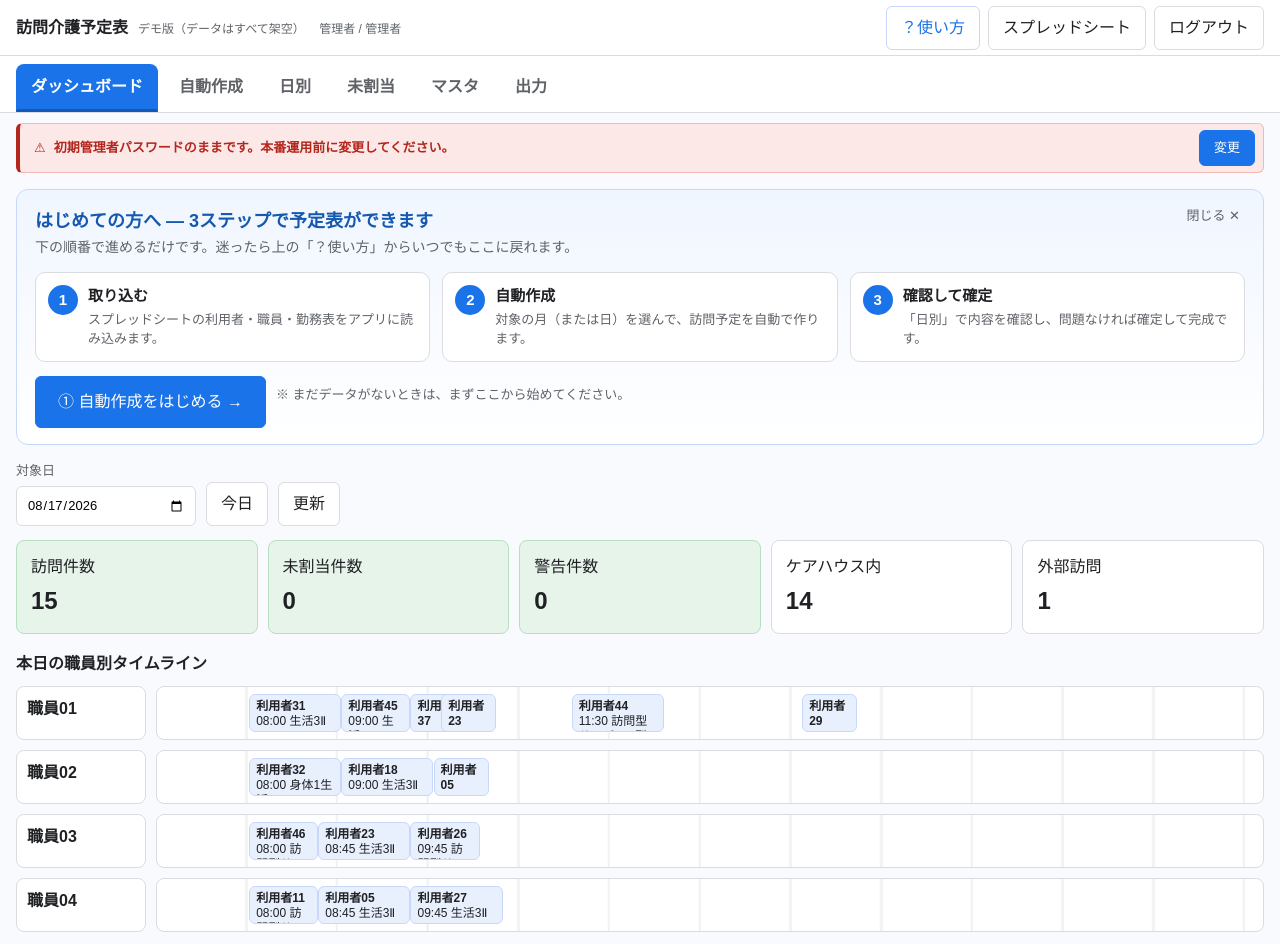
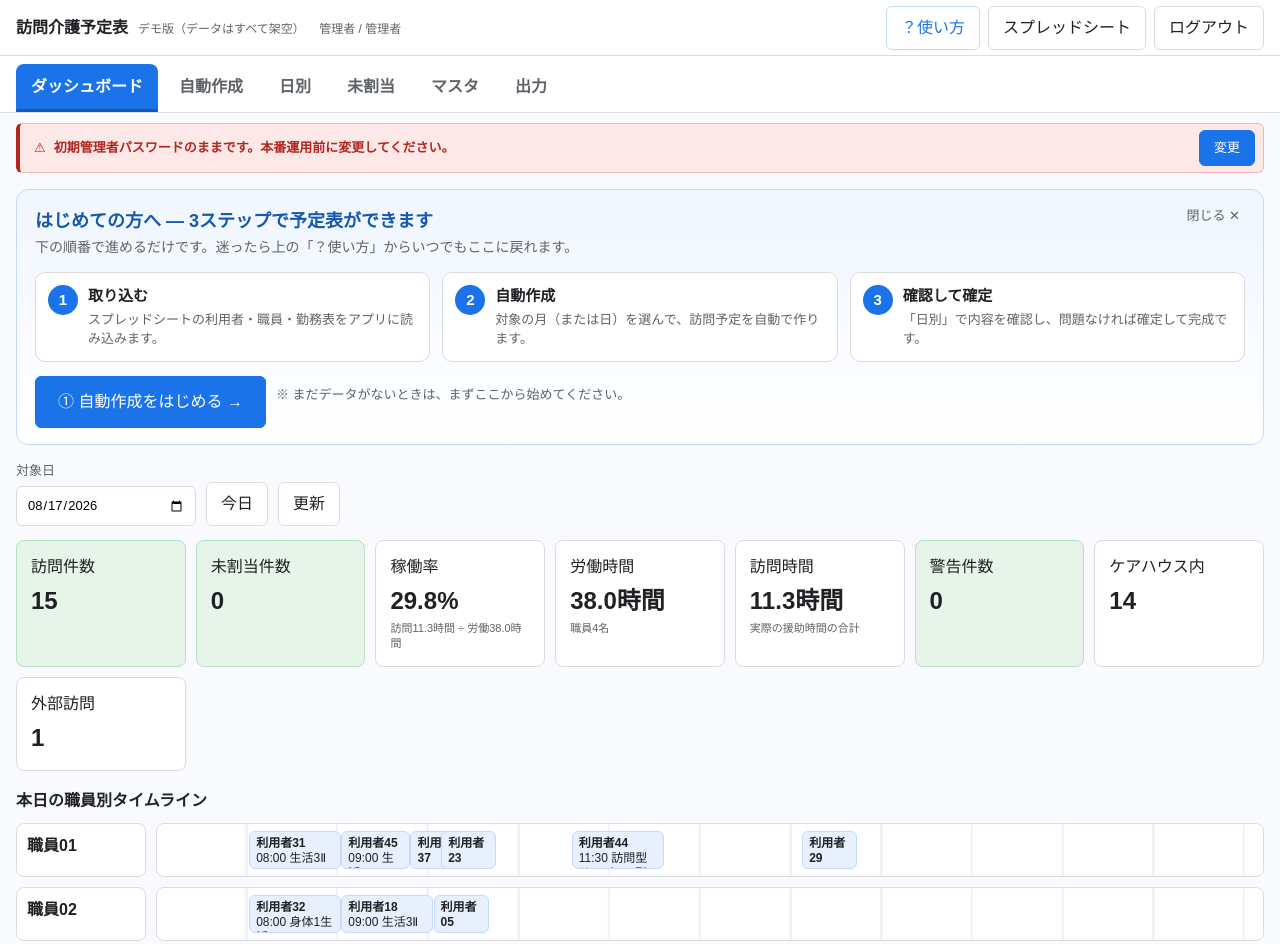
Before and after one commit to ginshoen/helper-schedule-demo, a plain HTML site: page index.html in a window 1280 px wide. Shown: the top 944 px of the page. Drawn offline with Linux system fonts and the light colour scheme.

Commit message:
ダッシュボードに稼働率・労働時間・訪問時間を追加
Co-Authored-By: Claude Opus 5 <noreply@anthropic.com>

```diff
--- a/index.html
+++ b/index.html
@@ -181,6 +181,7 @@
     padding: 14px;
   }
   .summary-card strong { display: block; font-size: 24px; margin-top: 4px; }
+  .summary-card .card-note { display: block; margin-top: 2px; color: var(--muted); font-size: 11px; line-height: 1.4; }
   .summary-card.warn { background: var(--warn-bg); border-color: #f3b8b3; }
   .summary-card.ok { background: var(--ok-bg); border-color: #b7dfc1; }
   .section-title {
@@ -887,7 +888,7 @@
     const wLong = previewWeekday(date);
     const w = wLong.charAt(0);
     const plans = SHEET_PLANS[w] || [];
-    if (!w || !plans.length) return (dayCache[date] = { schedules: [], unassigned: [] });
+    if (!w || !plans.length) return (dayCache[date] = { schedules: [], unassigned: [], staffOnDuty: 0 });
 
     // その曜日の固定時刻を利用者ごとのキューにする
     const fixedQueue = {};
@@ -982,7 +983,9 @@
     });
 
     schedules.sort((a, b) => toMin(a['開始時刻']) - toMin(b['開始時刻']));
-    return (dayCache[date] = { schedules, unassigned });
+    // その日に勤務する職員数（日曜は日曜出勤可の職員のみ）
+    const staffOnDuty = SHEET_STAFF.filter(s => w !== '日' || s.sunday).length;
+    return (dayCache[date] = { schedules, unassigned, staffOnDuty });
   }
 
   function sampleSchedules(dateStr) { return buildDay(dateStr).schedules; }
@@ -1016,9 +1019,15 @@
     logoutUser: () => ({ ok:true }),
     getDashboard: (token, date) => {
       const d = date || PREVIEW_TODAY;
-      const rows = sampleSchedules(d);
+      const day = buildDay(d);
+      const rows = day.schedules;
+      // 稼働率 = 実際の援助時間(訪問の合計) ÷ 当日勤務する職員の労働時間の合計
+      const visitMinutes = rows.reduce((a, s) => a + (toMin(s['終了時刻']) - toMin(s['開始時刻'])), 0);
+      const workMinutes = day.staffOnDuty * (WORK_END - WORK_START);
       return {
         user:{}, date:d,
+        visitMinutes, workMinutes, staffOnDuty: day.staffOnDuty,
+        utilization: workMinutes ? Math.round(visitMinutes / workMinutes * 1000) / 10 : 0,
         visitCount: rows.length,
         unassignedCount: sampleUnassigned(d).length,
         warningCount: rows.filter(r => r['警告']).length,
@@ -1625,15 +1634,21 @@
   }
 
   function renderSummary(data) {
+    const hours = m => (Number(m || 0) / 60).toFixed(1) + '時間';
     const cards = [
-      ['訪問件数', data.visitCount, 'ok'],
-      ['未割当件数', data.unassignedCount, data.unassignedCount ? 'warn' : 'ok'],
-      ['警告件数', data.warningCount, data.warningCount ? 'warn' : 'ok'],
-      ['ケアハウス内', data.internalCount, ''],
-      ['外部訪問', data.externalCount, '']
+      ['訪問件数', data.visitCount, 'ok', ''],
+      ['未割当件数', data.unassignedCount, data.unassignedCount ? 'warn' : 'ok', ''],
+      ['稼働率', (data.utilization != null ? data.utilization : 0) + '%', '',
+        `訪問${hours(data.visitMinutes)} ÷ 労働${hours(data.workMinutes)}`],
+      ['労働時間', hours(data.workMinutes), '', `職員${data.staffOnDuty || 0}名`],
+      ['訪問時間', hours(data.visitMinutes), '', '実際の援助時間の合計'],
+      ['警告件数', data.warningCount, data.warningCount ? 'warn' : 'ok', ''],
+      ['ケアハウス内', data.internalCount, '', ''],
+      ['外部訪問', data.externalCount, '', '']
     ];
-    document.getElementById('summaryCards').innerHTML = cards.map(([label, value, cls]) => (
-      `<div class="summary-card ${cls}"><span>${escapeHtml(label)}</span><strong>${escapeHtml(value)}</strong></div>`
+    document.getElementById('summaryCards').innerHTML = cards.map(([label, value, cls, note]) => (
+      `<div class="summary-card ${cls}"><span>${escapeHtml(label)}</span><strong>${escapeHtml(value)}</strong>` +
+      (note ? `<span class="card-note">${escapeHtml(note)}</span>` : '') + `</div>`
     )).join('');
   }
 
```
